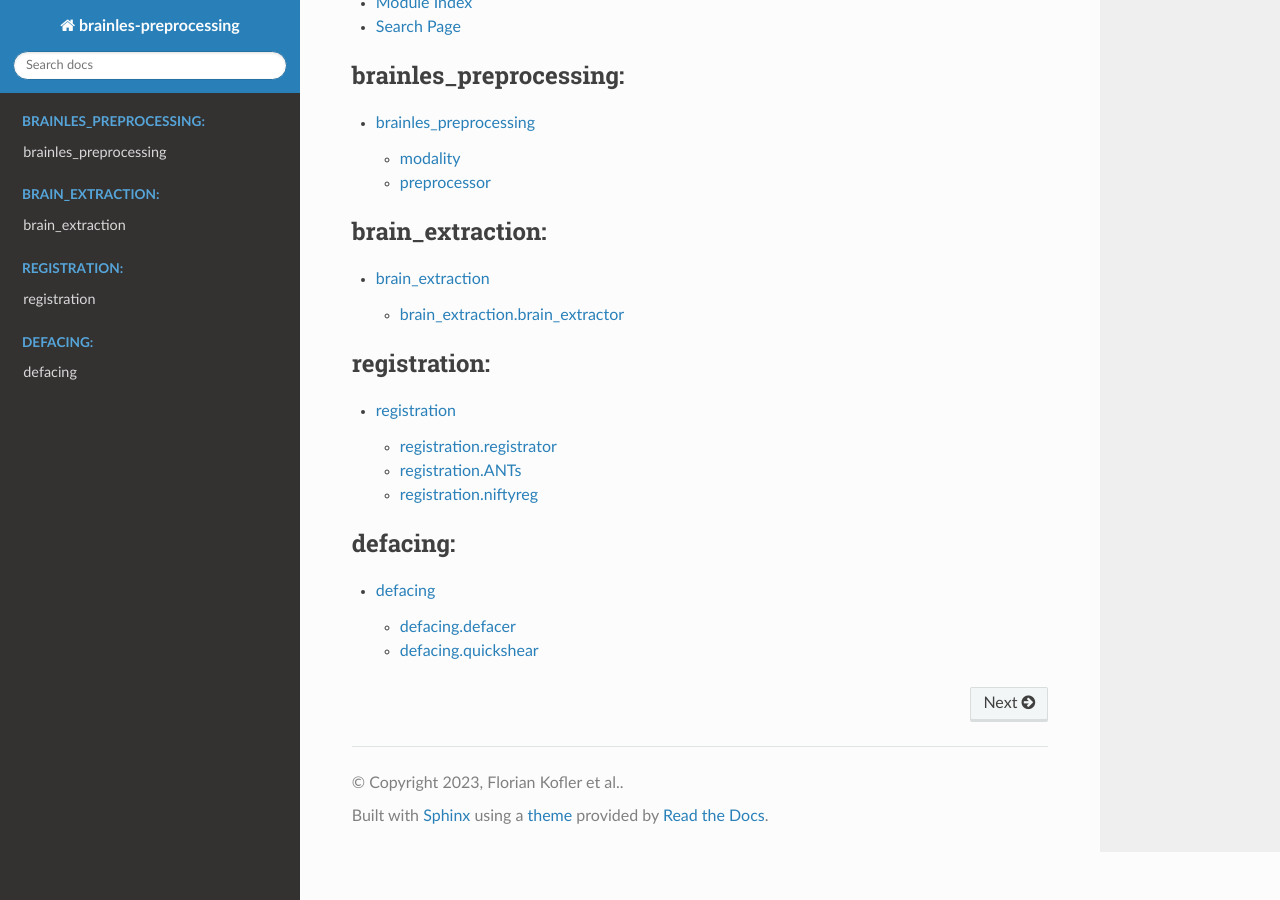
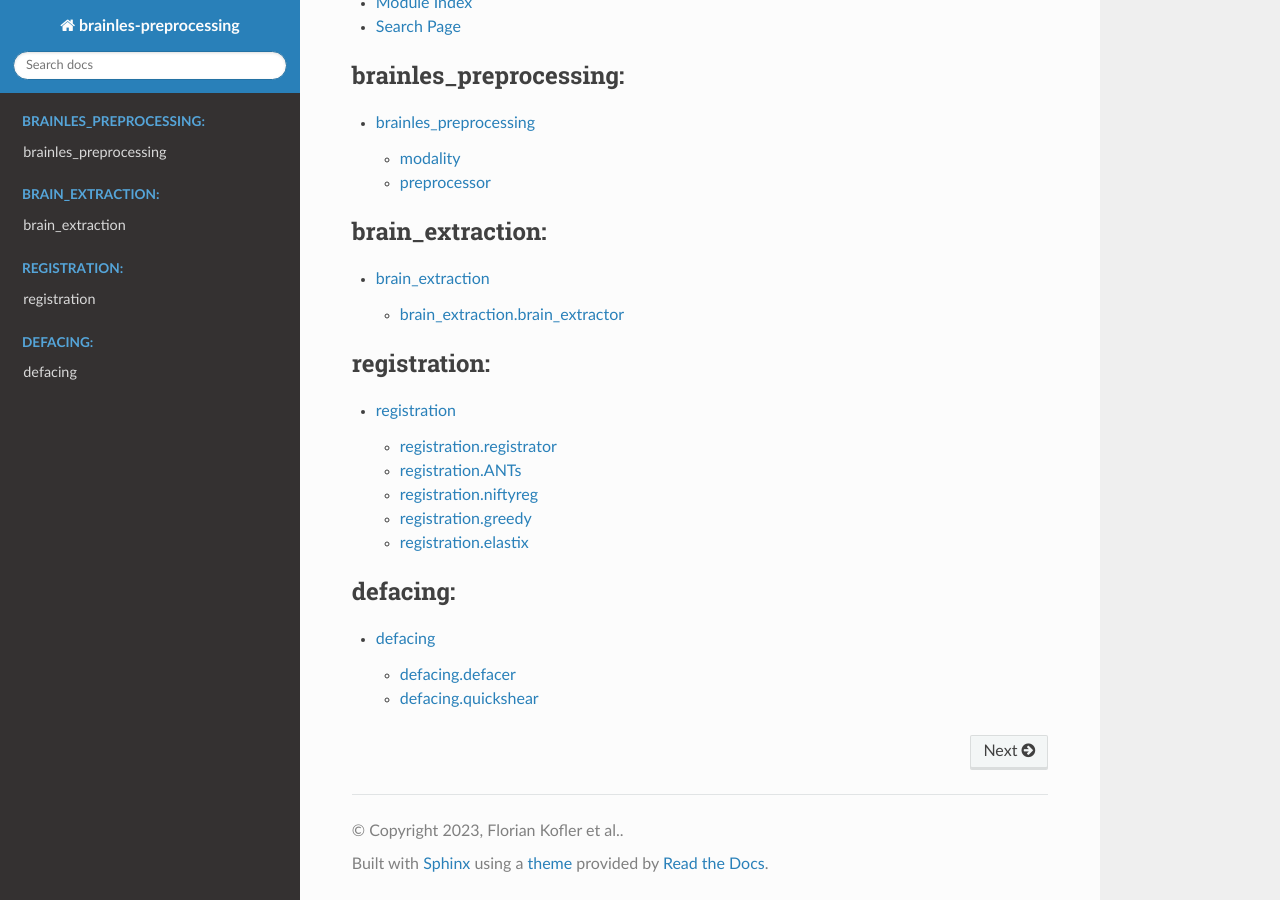
Before and after one commit to BrainLesion/preprocessing, a Sphinx documentation site: the page built from docs/source/index.rst, in a window 1280 px wide and 900 px high, scrolled down 2899 px. Built offline with Sphinx 7.4.7 and the Read the Docs theme 3.1.0, drawn with Linux system fonts in a browser that asks for light colours.

Commit message:
Add greedy and elastix to docs

```diff
--- a/docs/source/registration.rst
+++ b/docs/source/registration.rst
@@ -18,3 +18,15 @@ registration.niftyreg
 --------------------------------------
 
 .. automodule:: brainles_preprocessing.registration.niftyreg.niftyreg
+
+
+registration.greedy
+--------------------------------------
+
+.. automodule:: brainles_preprocessing.registration.greedy.greedy
+
+
+registration.elastix
+--------------------------------------
+
+.. automodule:: brainles_preprocessing.registration.elastix.elastix
```
